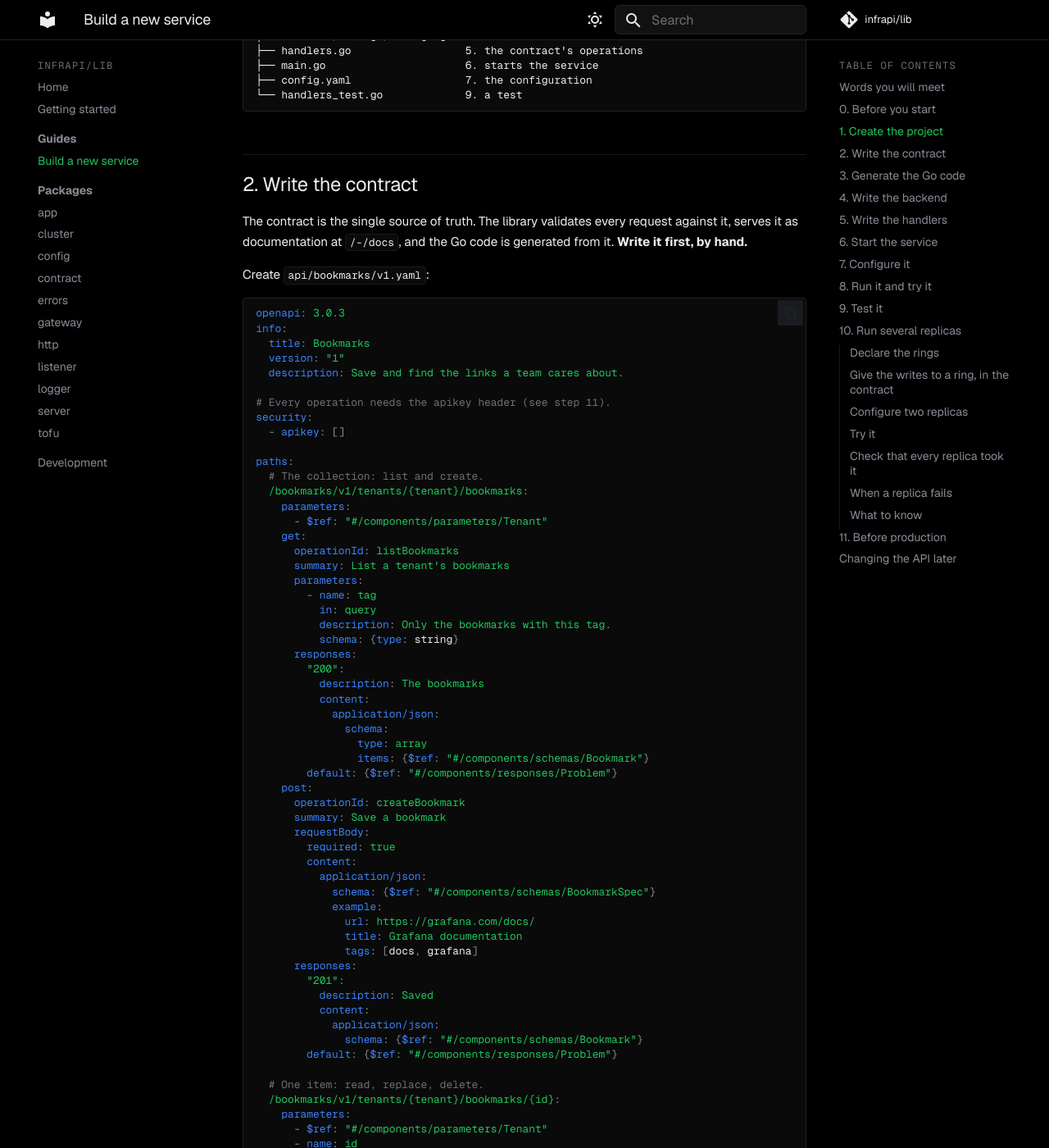
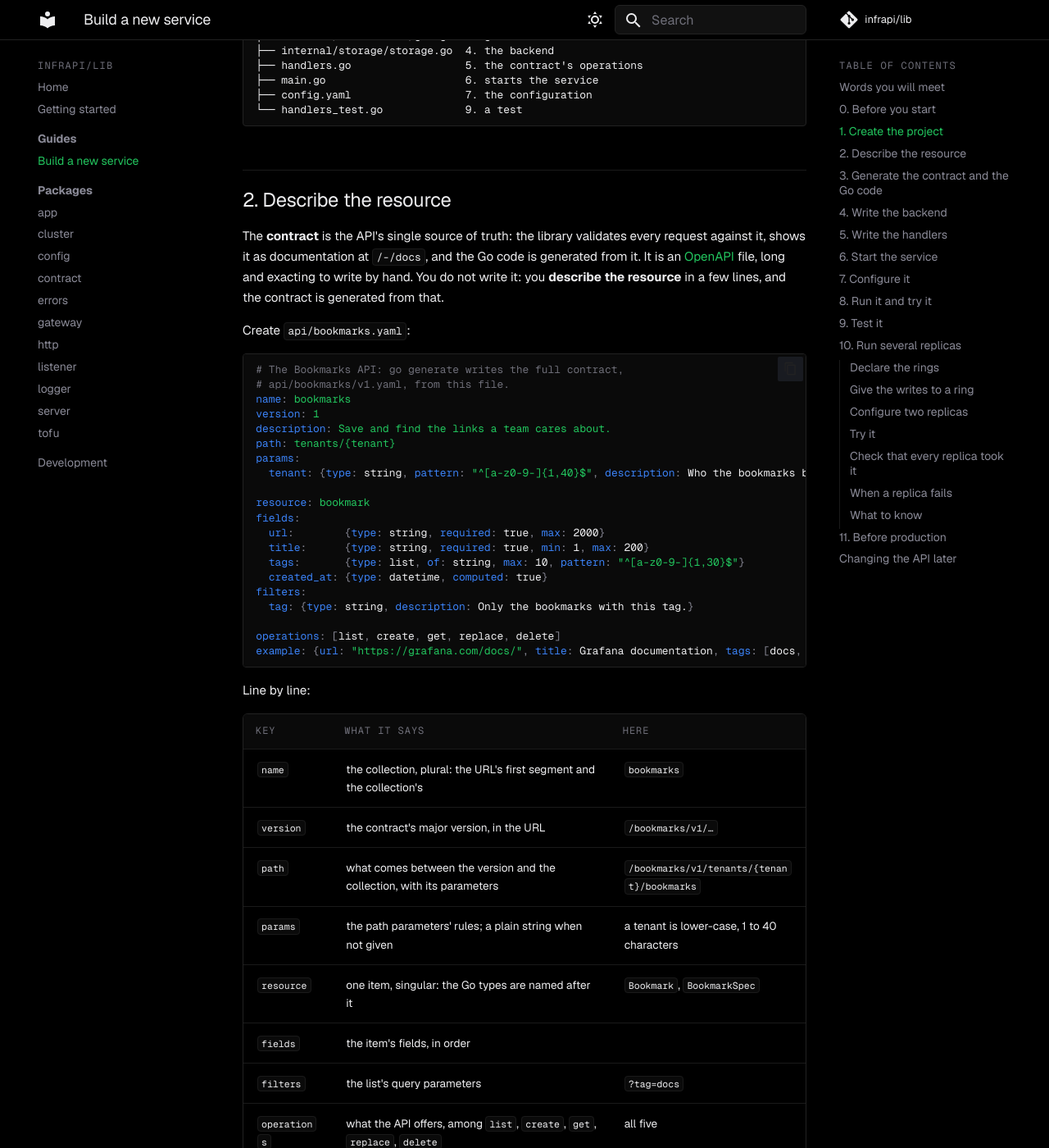
Before and after one commit to infrapi/lib, an MkDocs documentation site: the page built from docs/guides/new-service.md, in a window 1280 px wide and 1400 px high, scrolled down 2132 px. Shown: the whole window at 82% size. Built offline with MkDocs 1.6.1 and Material for MkDocs 9.7.7, drawn with Linux system fonts in a browser that asks for light colours; comment, search, counter and statistics services are not loaded; some of the changed text lies outside the part shown.

Commit message:
docs(guide): describe the resource instead of writing the contract

````diff
--- a/docs/guides/new-service.md
+++ b/docs/guides/new-service.md
@@ -17,8 +17,8 @@ By the end you will have:
   that each one took it.
 
 ```text
-           contract (you write)           generated (never edited)
-         api/bookmarks/v1.yaml  ──go generate──►  internal/bookmarksv1/gen.go
+   the resource (you write)        the contract           the server code
+     api/bookmarks.yaml ──go generate──► api/bookmarks/v1.yaml ──► internal/bookmarksv1/gen.go
                     │                                    │
                     │ validates every request            │ the interface to implement
                     ▼                                    ▼
@@ -69,9 +69,10 @@ When you are done, the project will look like this:
 
 ```text
 bookmarks-api/
-├── api/bookmarks/v1.yaml        1. the contract
-├── oapi-codegen.yaml            2. what to generate from it
-├── generate.go                  2. the generate command
+├── api/bookmarks.yaml           2. the resource: its fields and operations
+├── api/bookmarks/v1.yaml        3. generated: the contract
+├── oapi-codegen.yaml            3. what to generate from it
+├── generate.go                  3. the generate command
 ├── internal/bookmarksv1/gen.go  2. generated: never edit it
 ├── internal/storage/storage.go  4. the backend
 ├── handlers.go                  5. the contract's operations
@@ -80,196 +81,93 @@ bookmarks-api/
 └── handlers_test.go             9. a test
 ```
 
-## 2. Write the contract
+## 2. Describe the resource
 
-The contract is the single source of truth. The library validates every request
-against it, serves it as documentation at `/-/docs`, and the Go code is generated
-from it. **Write it first, by hand.**
+The **contract** is the API's single source of truth: the library validates every
+request against it, shows it as documentation at `/-/docs`, and the Go code is
+generated from it. It is an [OpenAPI](https://spec.openapis.org/oas/v3.0.3) file,
+long and exacting to write by hand. You do not write it: you **describe the
+resource** in a few lines, and the contract is generated from that.
 
-Create `api/bookmarks/v1.yaml`:
+Create `api/bookmarks.yaml`:
 
 ```yaml
-openapi: 3.0.3
-info:
-  title: Bookmarks
-  version: "1"
-  description: Save and find the links a team cares about.
+# The Bookmarks API: go generate writes the full contract,
+# api/bookmarks/v1.yaml, from this file.
+name: bookmarks
+version: 1
+description: Save and find the links a team cares about.
+path: tenants/{tenant}
+params:
+  tenant: {type: string, pattern: "^[a-z0-9-]{1,40}$", description: Who the bookmarks belong to.}
 
-# Every operation needs the apikey header (see step 11).
-security:
-  - apikey: []
+resource: bookmark
+fields:
+  url:        {type: string, required: true, max: 2000}
+  title:      {type: string, required: true, min: 1, max: 200}
+  tags:       {type: list, of: string, max: 10, pattern: "^[a-z0-9-]{1,30}$"}
+  created_at: {type: datetime, computed: true}
+filters:
+  tag: {type: string, description: Only the bookmarks with this tag.}
 
-paths:
-  # The collection: list and create.
-  /bookmarks/v1/tenants/{tenant}/bookmarks:
-    parameters:
-      - $ref: "#/components/parameters/Tenant"
-    get:
-      operationId: listBookmarks
-      summary: List a tenant's bookmarks
-      parameters:
-        - name: tag
-          in: query
-          description: Only the bookmarks with this tag.
-          schema: {type: string}
-      responses:
-        "200":
-          description: The bookmarks
-          content:
-            application/json:
-              schema:
-                type: array
-                items: {$ref: "#/components/schemas/Bookmark"}
-        default: {$ref: "#/components/responses/Problem"}
-    post:
-      operationId: createBookmark
-      summary: Save a bookmark
-      requestBody:
-        required: true
-        content:
-          application/json:
-            schema: {$ref: "#/components/schemas/BookmarkSpec"}
-            example:
-              url: https://grafana.com/docs/
-              title: Grafana documentation
-              tags: [docs, grafana]
-      responses:
-        "201":
-          description: Saved
-          content:
-            application/json:
-              schema: {$ref: "#/components/schemas/Bookmark"}
-        default: {$ref: "#/components/responses/Problem"}
-
-  # One item: read, replace, delete.
-  /bookmarks/v1/tenants/{tenant}/bookmarks/{id}:
-    parameters:
-      - $ref: "#/components/parameters/Tenant"
-      - name: id
-        in: path
-        required: true
-        schema: {type: string}
-    get:
-      operationId: getBookmark
-      summary: Read a bookmark
-      responses:
-        "200":
-          description: The bookmark
-          content:
-            application/json:
-              schema: {$ref: "#/components/schemas/Bookmark"}
-        default: {$ref: "#/components/responses/Problem"}
-    put:
-      operationId: replaceBookmark
-      summary: Replace a bookmark
-      requestBody:
-        required: true
-        content:
-          application/json:
-            schema: {$ref: "#/components/schemas/BookmarkSpec"}
-      responses:
-        "200":
-          description: The bookmark, after the change
-          content:
-            application/json:
-              schema: {$ref: "#/components/schemas/Bookmark"}
-        default: {$ref: "#/components/responses/Problem"}
-    delete:
-      operationId: deleteBookmark
-      summary: Delete a bookmark
-      responses:
-        "204":
-          description: Deleted, or already gone
-        default: {$ref: "#/components/responses/Problem"}
-
-components:
-  securitySchemes:
-    apikey: {type: apiKey, in: header, name: apikey}
-
-  parameters:
-    Tenant:
-      name: tenant
-      in: path
-      required: true
-      description: Who the bookmarks belong to.
-      schema: {type: string, pattern: "^[a-z0-9-]{1,40}$"}
-
-  responses:
-    Problem:
-      description: An error, as a problem document
-      content:
-        application/problem+json:
-          schema: {$ref: "#/components/schemas/Problem"}
-
-  schemas:
-    # What the caller sends.
-    BookmarkSpec:
-      type: object
-      additionalProperties: false
-      required: [url, title]
-      properties:
-        url: {type: string, maxLength: 2000}
-        title: {type: string, minLength: 1, maxLength: 200}
-        tags:
-          type: array
-          maxItems: 10
-          items: {type: string, pattern: "^[a-z0-9-]{1,30}$"}
-    # What the API answers.
-    Bookmark:
-      type: object
-      required: [id, url, title, tags, created_at]
-      properties:
-        id: {type: string}
-        url: {type: string}
-        title: {type: string}
-        tags:
-          type: array
-          items: {type: string}
-        created_at: {type: string, format: date-time}
-    # The library's error format, documented for the callers.
-    Problem:
-      type: object
-      required: [status, code, title]
-      properties:
-        status: {type: integer}
-        code: {type: string}
-        title: {type: string}
-        detail: {type: string}
-        retryable: {type: boolean}
-        correlation_id: {type: string}
+operations: [list, create, get, replace, delete]
+example: {url: "https://grafana.com/docs/", title: Grafana documentation, tags: [docs, grafana]}
 ```
 
-What each part is for:
+Line by line:
 
-- **`paths`**: one entry per URL, one operation per HTTP method. Every path starts
-  with the same prefix, `/bookmarks/v1/`: the library routes the version on it.
-- **`operationId`**: becomes the Go method you write in step 5.
-  `getBookmark` → `GetBookmark`. Choose clear verbs; changing one later renames
-  the method.
-- **`parameters`**: `{tenant}` and `{id}` in the path, `tag` in the query. Their
-  `schema` is checked: a tenant with a capital letter is refused before your code
-  runs.
-- **`requestBody`** and **`schemas`**: the shape of the JSON.
-    - `required` lists the fields that must be there.
-    - `additionalProperties: false` refuses unknown fields: a typo like `"titel"`
-      is an error instead of being ignored.
-    - `minLength`, `maxLength`, `maxItems`, `pattern` are checked by the library.
-- **Two schemas, `BookmarkSpec` and `Bookmark`**: what the caller sends is not
-  what the API answers. The answer adds what the service decides: the `id` and
-  `created_at`.
-- **`default: Problem`**: any error answer is a problem document (step 5 explains
-  how they are produced). It is documentation for the callers.
-- **`example`**: shown in Swagger UI, ready to send.
+| Key | What it says | Here |
+|---|---|---|
+| `name` | the collection, plural: the URL's first segment and the collection's | `bookmarks` |
+| `version` | the contract's major version, in the URL | `/bookmarks/v1/…` |
+| `path` | what comes between the version and the collection, with its parameters | `/bookmarks/v1/tenants/{tenant}/bookmarks` |
+| `params` | the path parameters' rules; a plain string when not given | a tenant is lower-case, 1 to 40 characters |
+| `resource` | one item, singular: the Go types are named after it | `Bookmark`, `BookmarkSpec` |
+| `fields` | the item's fields, in order | |
+| `filters` | the list's query parameters | `?tag=docs` |
+| `operations` | what the API offers, among `list`, `create`, `get`, `replace`, `delete` | all five |
+| `example` | a body to create one, shown in `/-/docs` | |
 
-!!! tip "Validate it as you write"
-    Paste the file into <https://editor.swagger.io> to see mistakes and the
-    rendered documentation.
+A field is `{type: …}` and, as needed:
 
-## 3. Generate the Go code
+| Option | Meaning |
+|---|---|
+| `type` | `string`, `integer`, `number`, `boolean`, `datetime`, `date`, or `list` with `of: string` (or integer, number, boolean) |
+| `required: true` | the caller must send it |
+| `min`, `max` | a string's length, a list's size, a number's value |
+| `pattern` | a regular expression a string — or each item of a list — must match |
+| `enum: [a, b]` | the only values allowed |
+| `default`, `example`, `description` | for the documentation |
+| `computed: true` | the service sets it, the caller never sends it: it is in the answers only, as a creation date is |
 
-[oapi-codegen](https://github.com/oapi-codegen/oapi-codegen) reads the contract
-and writes the Go side: the types, the router, and the interface your handlers
-must implement.
+What the generated contract holds, without your writing it:
+
+- five operations, named after the resource: `listBookmarks`, `createBookmark`,
+  `getBookmark`, `replaceBookmark`, `deleteBookmark` — they become the Go methods
+  of step 5;
+- `BookmarkSpec`, what the caller sends: the fields that are not computed, and
+  nothing else — a typo like `"titel"` is refused instead of ignored;
+- `Bookmark`, what the API answers: the `id` the service gives it, and every
+  field;
+- the answers' codes: `201` for a creation, `204` for a deletion, `200` otherwise.
+
+And what every contract shares, the library adds when it serves it: the error
+format (every error is a *problem document*, step 5) and the `apikey` header
+every call carries (step 11). You will see them in `/-/docs`.
+
+!!! tip "When the short form is not enough"
+    An operation that is not one of the five — an action, a search across
+    resources — needs the contract written by hand, in OpenAPI: write
+    `api/bookmarks/v1.yaml` yourself, without `api/bookmarks.yaml`, and drop
+    the `infrapi-contract` line of step 3. Everything else in this guide is
+    the same. `examples/app` in the library is such a hand-written contract.
+
+## 3. Generate the contract and the Go code
+
+Two generators, one after the other: `infrapi-contract` writes the contract from
+the resource, then [oapi-codegen](https://github.com/oapi-codegen/oapi-codegen)
+reads the contract and writes the Go side — the types, the router, and the
+interface your handlers must implement.
 
 Create `oapi-codegen.yaml`, which says what to generate and where:
 
@@ -282,24 +180,28 @@ generate:
   strict-server: true   # typed requests in, typed responses out
 ```
 
-Create `generate.go`, which records the command in the project itself:
+Create `generate.go`, which records the two commands in the project itself, in
+the order they run:
 
 ```go
 package main
 
+//go:generate go tool infrapi-contract api/bookmarks.yaml api/bookmarks/v1.yaml
 //go:generate go tool oapi-codegen -config oapi-codegen.yaml api/bookmarks/v1.yaml
 ```
 
-Add the generator to the project as a tool, then run it:
+Add the generators to the project as tools, then run them:
 
 ```bash
+go get -tool github.com/infrapi/lib/cmd/infrapi-contract@latest
 go get -tool github.com/oapi-codegen/oapi-codegen/v2/cmd/oapi-codegen@v2.8.0
 go generate ./...
 ```
 
-`go get -tool` records the generator's version in `go.mod`: everyone who clones
-the project generates the same code, with nothing to install. `go generate`
-runs the `//go:generate` line and writes `internal/bookmarksv1/gen.go`.
+`go get -tool` records each generator's version in `go.mod`: everyone who clones
+the project generates the same files, with nothing to install. `go generate`
+runs the `//go:generate` lines: `api/bookmarks/v1.yaml`, then
+`internal/bookmarksv1/gen.go`. Open the contract: about 150 lines, from your 20.
 
 Open it and find two things. The types of the schemas:
 
@@ -324,9 +226,9 @@ type StrictServerInterface interface {
 }
 ```
 
-!!! warning "Never edit `gen.go`"
-    It is rewritten every time you run `go generate`. Change the contract
-    instead, then generate again.
+!!! warning "Never edit `v1.yaml` or `gen.go`"
+    Both are rewritten every time you run `go generate`. Change
+    `api/bookmarks.yaml` instead, then generate again.
 
 ## 4. Write the backend
 
@@ -692,7 +594,7 @@ What happens when it starts:
 needs no file next to it to validate requests and show the documentation.
 
 Now add the library, and let Go fetch everything the code uses. Take the
-latest release: step 10 needs one after v0.3.0.
+latest release.
 
 ```bash
 VERSION=$(git ls-remote --tags --sort=-v:refname https://github.com/infrapi/lib.git 'refs/tags/v*' | head -1 | sed 's#.*/##')
@@ -901,13 +803,12 @@ import "github.com/infrapi/lib/pkg/cluster"
 **leader** ring: its members elect one, which alone acts. This guide uses
 `everybody`; `cache` is there to show the other kind.
 
-### Give the writes to a ring, in the contract
+### Give the writes to a ring
 
-Add one line at the top of `api/bookmarks/v1.yaml`, after `security`:
+Add one line to `api/bookmarks.yaml`, and run `go generate ./...`:
 
 ```yaml
-# Every write runs on every replica of the "everybody" ring.
-x-infrapi-writes: everybody
+writes: everybody    # every write runs on every replica of the "everybody" ring
 ```
 
 That is all the code there is. The library now runs every write — create,
@@ -915,13 +816,11 @@ replace, delete — on the replica that received it, then sends the same request
 to the other members of `everybody`, which run the same handler. Reads stay where
 they arrive: each replica reads its own copy.
 
-One operation can be given another ring of its own, with `x-infrapi-ring` next to
-its `operationId`:
+One operation can be given another ring of its own:
 
 ```yaml
-    delete:
-      operationId: deleteBookmark
-      x-infrapi-ring: cache    # this one: on the leader of "cache" only, relayed there from the others
+rings:
+  delete: cache      # a delete: on the leader of "cache" only, relayed there from the others
 ```
 
 | The operation's ring | It runs |
@@ -1021,10 +920,12 @@ By default the caller waits for every replica, and when one did not take the
 write it gets `502 broadcast_incomplete`, retryable, naming it. Send the same
 request again **with the same `Idempotency-Key` header**: the write's id comes
 from the key, so every replica writes the same bookmark again, and the one that
-missed it catches up. To choose otherwise, per contract or per operation:
+missed it catches up. To choose otherwise, for every write or per operation:
 
 ```yaml
-x-infrapi-broadcast: async   # strict (the default), tolerant or async
+broadcast: async        # strict (the default), tolerant or async
+broadcasts:
+  create: tolerant      # this one otherwise
 ```
 
 | | The caller waits | A replica that failed |
@@ -1082,13 +983,14 @@ database:
 
 The loop is always the same:
 
-1. Edit `api/bookmarks/v1.yaml`: a new field, a new operation.
+1. Edit `api/bookmarks.yaml`: a new field, a new operation.
 2. `go generate ./...`
 3. `go build ./...`: the compiler lists what the handlers must now do — a missing
    method, a renamed field.
 4. Write it, test it.
 
 A change that would break existing callers — a field removed or renamed, a
-required field added — belongs in a new version: a `v2.yaml`, its own generated
-package, and a second entry in the list `API` returns. Both versions are then
+required field added — belongs in a new version: a second resource file with
+`version: 2`, its own generated contract and package, and a second entry in the
+list `API` returns. Both versions are then
 served side by side.
````
